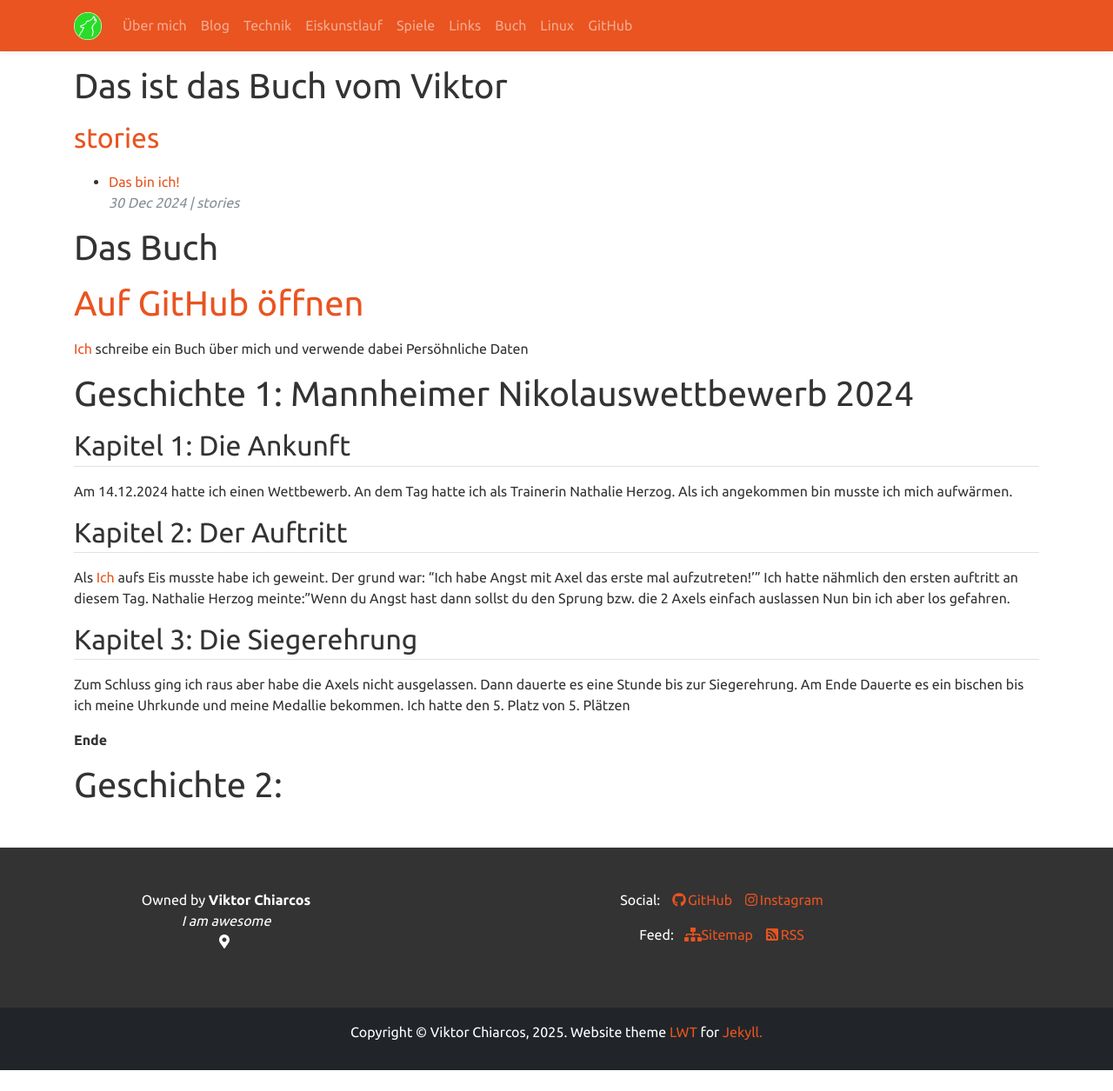
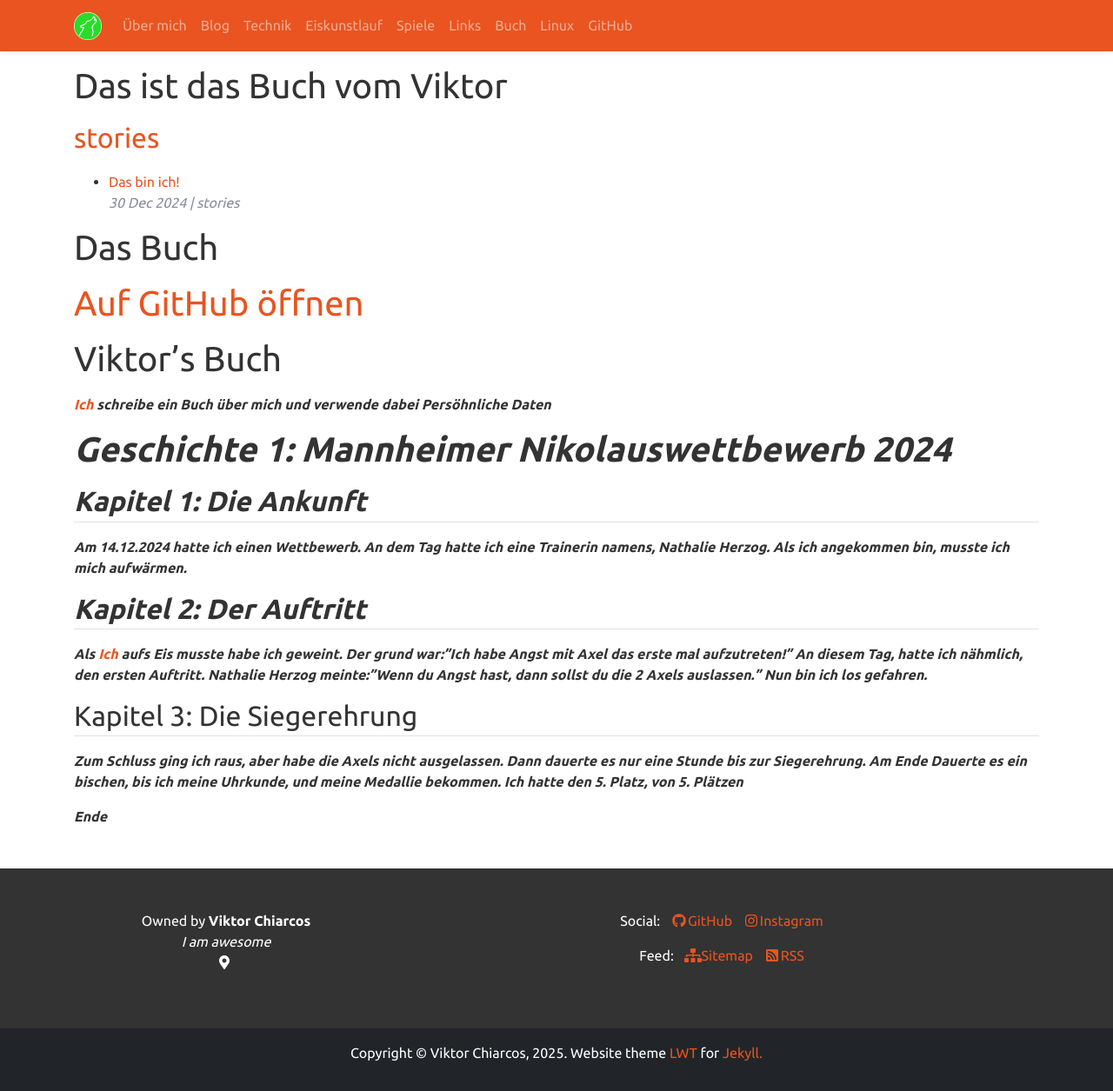
Before and after one commit to viktor-chiarcos/viktor-chiarcos.github.io, a Jekyll site: the page built from _pages/buch.md, in a window 1280 px wide. Shown: the whole page at 87% size. Built offline with Jekyll 4.4.1, drawn with Linux system fonts in a browser that asks for light colours; before the commit the page ends 1231 px from its top, so only the background shows below that.

Commit message:
Verbessreung nach rybkintimofey28@googlemail.com

```diff
--- a/_pages/buch.md
+++ b/_pages/buch.md
@@ -10,31 +10,31 @@ excerpt: "List of posts grouped by categories."
 
 # [Auf GitHub öffnen](https://github.com/viktor-chiarcos/My-Book)
 
-[Ich](https://github.com/viktor-chiarcos) schreibe ein Buch über mich und verwende dabei Persöhnliche Daten
+# Viktor's Buch
 
-# Geschichte 1: Mannheimer Nikolauswettbewerb 2024
+***[Ich](https://github.com/viktor-chiarcos) schreibe ein Buch über mich und verwende dabei Persöhnliche Daten***
 
-## Kapitel 1: Die Ankunft
+# ***Geschichte 1: Mannheimer Nikolauswettbewerb 2024***
 
-Am 14.12.2024 hatte ich einen Wettbewerb.
-An dem Tag hatte ich als Trainerin Nathalie Herzog.
-Als ich angekommen bin musste ich mich aufwärmen.
+## ***Kapitel 1: Die Ankunft***
 
-## Kapitel 2: Der Auftritt
+***Am 14.12.2024 hatte ich einen Wettbewerb.
+An dem Tag hatte ich eine Trainerin namens, Nathalie Herzog.
+Als ich angekommen bin, musste ich mich aufwärmen.***
 
-Als [Ich](https://github.com/viktor-chiarcos) aufs Eis musste habe ich geweint.
-Der grund war: "Ich habe Angst mit Axel das erste mal aufzutreten!'"
-Ich hatte nähmlich den ersten auftritt an diesem Tag.
-Nathalie Herzog meinte:"Wenn du Angst hast dann sollst du den Sprung bzw. die 2 Axels einfach auslassen
-Nun bin ich aber los gefahren.
+## ***Kapitel 2: Der Auftritt***
+
+***Als [Ich](https://github.com/viktor-chiarcos) aufs Eis musste habe ich geweint.
+Der grund war:"Ich habe Angst mit Axel das erste mal aufzutreten!"
+An diesem Tag, hatte ich nähmlich, den ersten Auftritt.
+Nathalie Herzog meinte:"Wenn du Angst hast, dann sollst du die 2 Axels auslassen."
+Nun bin ich los gefahren.***
 
 ## Kapitel 3: Die Siegerehrung
 
-Zum Schluss ging ich raus aber habe die Axels nicht ausgelassen.
-Dann dauerte es eine Stunde bis zur Siegerehrung.
-Am Ende Dauerte es ein bischen bis ich meine Uhrkunde und meine Medallie bekommen.
-Ich hatte den 5. Platz von 5. Plätzen
+***Zum Schluss ging ich raus, aber habe die Axels nicht ausgelassen.
+Dann dauerte es nur eine Stunde bis zur Siegerehrung.
+Am Ende Dauerte es ein bischen, bis ich meine Uhrkunde, und meine Medallie bekommen.
+Ich hatte den 5. Platz, von 5. Plätzen***
 
-**Ende**
-
-# Geschichte 2:
+***Ende***
```
